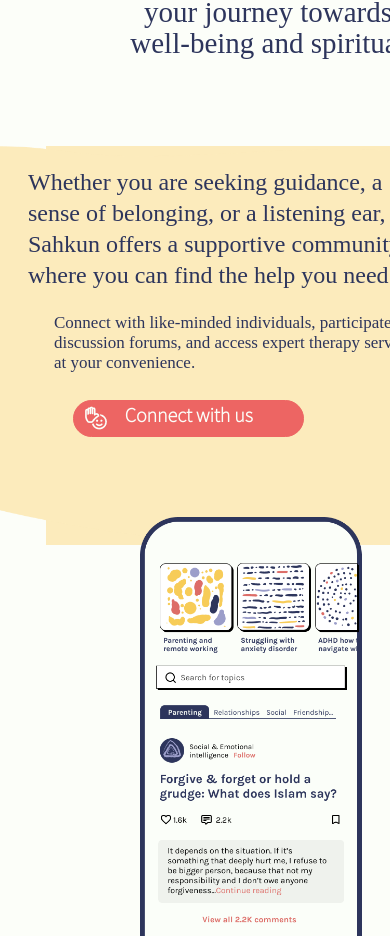
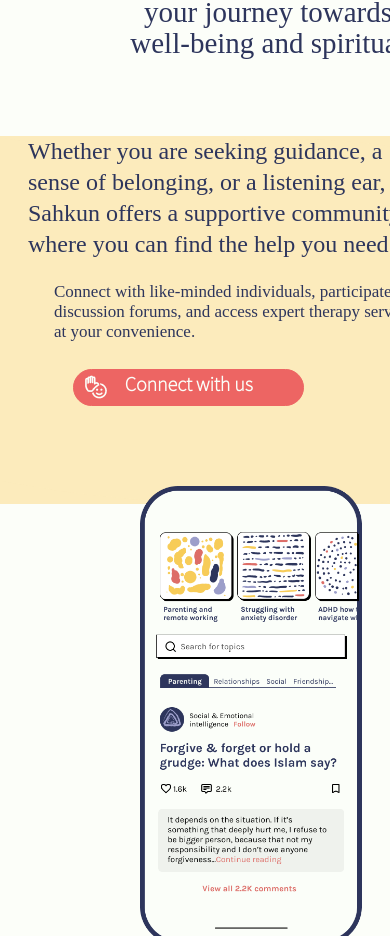
Before and after one commit to FotisGogos/Muslimcommunity, a React (Create React App) app: page / in a window 390 px wide. Shown: the part 1697-2633 px from the top of the page. Built offline with nearby package versions, Linux system fonts and the light colour scheme.

Commit message:
mobile dev2

```diff
--- a/src/components/mainview/mainview.css
+++ b/src/components/mainview/mainview.css
@@ -149,15 +149,15 @@
   display: none;
 }
 .illustration7{
-display: flex;
-justify-content: center;
-height: 399px;
-position: relative;
-left: 37.9px;
-top: 889.5px;
-background: #FCEBBC;
-z-index: -1;
-
+  display: flex;
+  justify-content: center;
+  height: 23rem;
+  position: relative;
+  right: 16rem;
+  top: 55rem;
+  background: #FCEBBC;
+  z-index: -1;
+  width: 227%;
 
 }
 .phonemockup2{
```
